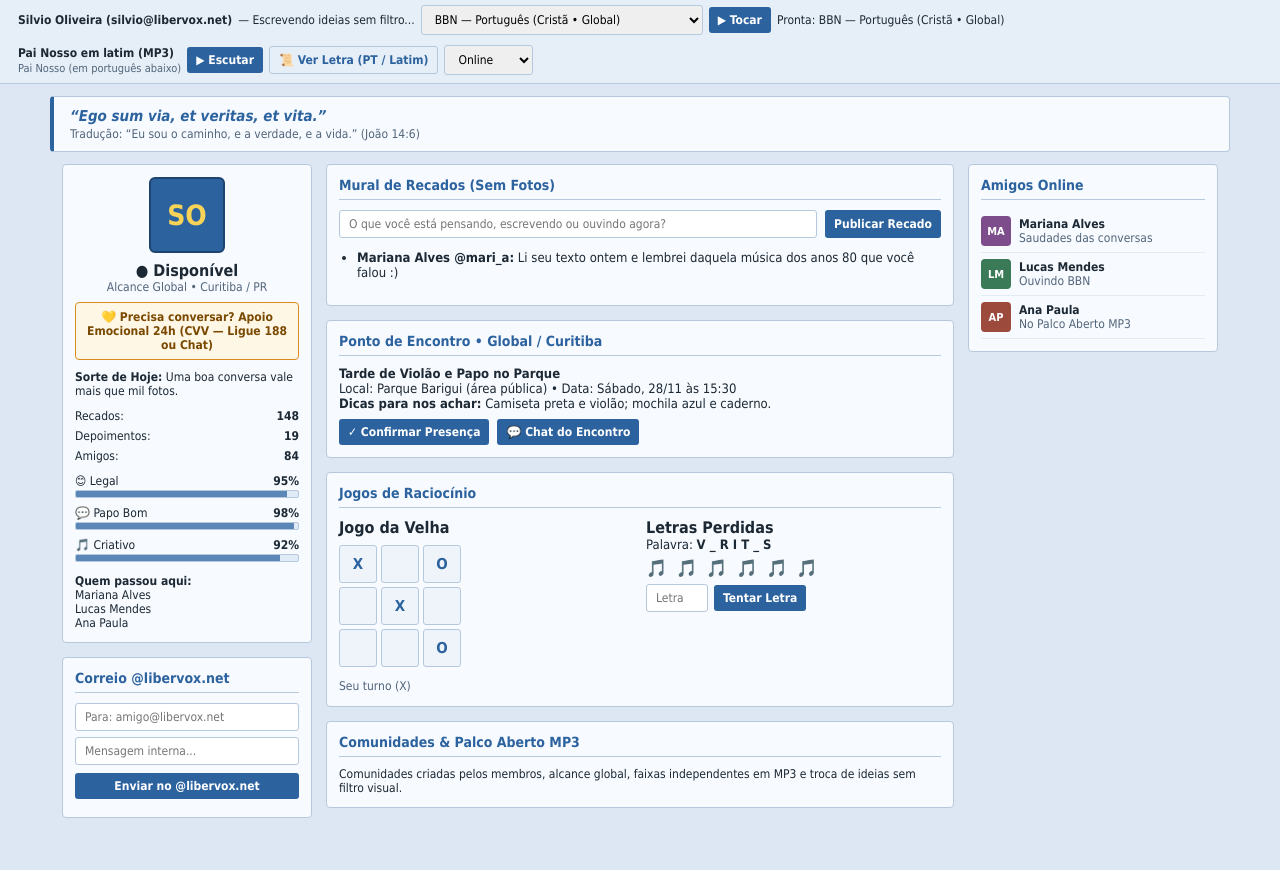
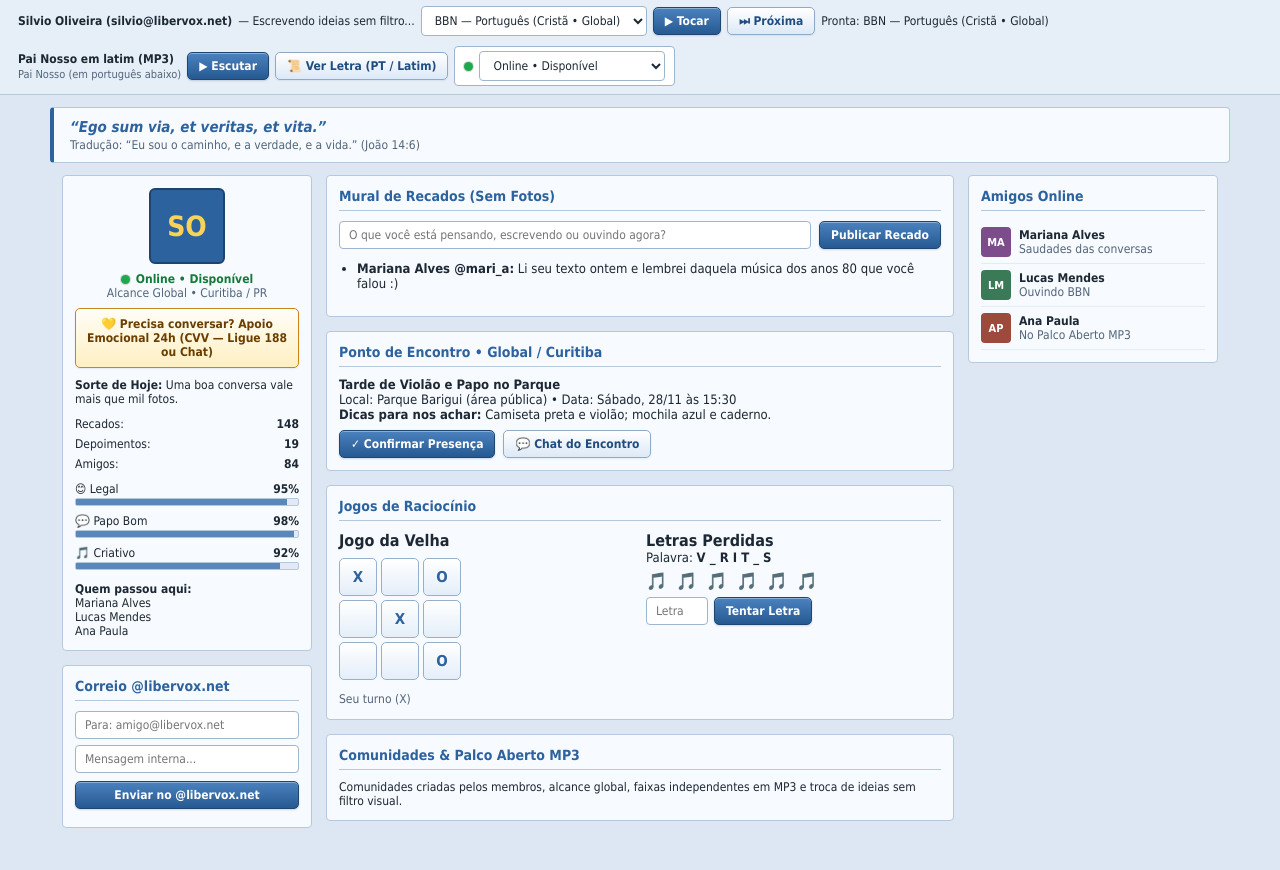
Before and after one commit to libervox-dev/libervox, a plain HTML site: page index.html in a window 1280 px wide. Shown: the part 52-922 px from the top of the page. Drawn offline with Linux system fonts and the light colour scheme.

Commit message:
Update index.html

```diff
--- a/index.html
+++ b/index.html
@@ -60,14 +60,16 @@
     .nav a {
       color: #fff;
       text-decoration: none;
-      background: rgba(255, 255, 255, 0.16);
+      background: rgba(255, 255, 255, 0.18);
       padding: 6px 10px;
-      border-radius: 3px;
-      font-size: 13px;
+      border-radius: 4px;
+      border: 1px solid rgba(255, 255, 255, 0.25);
+      font-size: 12px;
+      font-weight: bold;
     }
 
     .nav a:hover {
-      background: rgba(255, 255, 255, 0.28);
+      background: rgba(255, 255, 255, 0.3);
     }
 
     .subbar {
@@ -88,6 +90,32 @@
       align-items: center;
       gap: 6px;
     }
+
+    .status-pill {
+      display: inline-flex;
+      align-items: center;
+      gap: 6px;
+      padding: 4px 9px;
+      border-radius: 4px;
+      border: 1px solid #9eb5ce;
+      background: #fff;
+      font-weight: bold;
+      font-size: 12px;
+    }
+
+    .status-dot {
+      width: 9px;
+      height: 9px;
+      border-radius: 50%;
+      display: inline-block;
+      box-shadow: 0 0 0 1px rgba(0, 0, 0, 0.15);
+    }
+
+    .status-dot.online { background: #1fa84f; }
+    .status-dot.ausente-30 { background: #e5a100; }
+    .status-dot.ocupado-criando { background: #d93829; }
+    .status-dot.reflexao { background: #3b78b8; }
+    .status-dot.ouvindo { background: #7b4fa3; }
 
     .pater-stack {
       display: flex;
@@ -220,18 +248,39 @@
       border: 2px solid #1d446e;
     }
 
+    .profile-status {
+      display: flex;
+      align-items: center;
+      justify-content: center;
+      gap: 6px;
+      font-weight: bold;
+      font-size: 12px;
+      text-align: center;
+    }
+
+    .profile-status.online { color: #157a38; }
+    .profile-status.ausente-30 { color: #9a6700; }
+    .profile-status.ocupado-criando { color: #b42318; }
+    .profile-status.reflexao { color: #24578c; }
+    .profile-status.ouvindo { color: #5b367d; }
+
     .support-btn {
       display: block;
       text-align: center;
       text-decoration: none;
-      background: #fff7e6;
-      color: #7a4900;
-      border: 1px solid var(--gold);
-      padding: 7px 8px;
-      border-radius: 4px;
+      background: linear-gradient(180deg, #fffdf7 0%, #fff0c2 100%);
+      color: #6b3e00;
+      border: 1px solid #c98518;
+      box-shadow: inset 0 1px 0 #ffffff, 0 1px 2px rgba(0, 0, 0, 0.08);
+      padding: 8px;
+      border-radius: 5px;
       font-size: 12px;
       font-weight: bold;
       margin: 8px 0 10px;
+    }
+
+    .support-btn:hover {
+      background: linear-gradient(180deg, #fff9e6 0%, #ffe699 100%);
     }
 
     .stats-row {
@@ -291,26 +340,48 @@
     .mini-mono.lm { background: #3b7a57; }
     .mini-mono.ap { background: #9c4a3b; }
 
-    button, select, input {
+    select, input {
       font-family: inherit;
       font-size: 12px;
       padding: 6px 9px;
-      border-radius: 3px;
-      border: 1px solid var(--border);
+      border-radius: 4px;
+      border: 1px solid #9eb5ce;
+      background: #fff;
+      color: var(--text);
     }
 
     button {
-      background: var(--accent);
+      font-family: inherit;
+      font-size: 12px;
+      padding: 6px 11px;
+      border-radius: 5px;
+      background: linear-gradient(180deg, #4b82be 0%, #265991 100%);
       color: #fff;
-      border: none;
+      border: 1px solid #1e4673;
+      box-shadow: inset 0 1px 0 rgba(255, 255, 255, 0.35), 0 1px 2px rgba(20, 45, 75, 0.18);
       cursor: pointer;
       font-weight: bold;
+      transition: filter 0.12s ease, transform 0.08s ease;
+    }
+
+    button:hover {
+      filter: brightness(1.06);
+    }
+
+    button:active {
+      transform: translateY(1px);
+      box-shadow: inset 0 1px 3px rgba(0, 0, 0, 0.25);
     }
 
     .secondary-btn {
-      background: #e6eff8;
-      color: var(--accent);
-      border: 1px solid var(--border);
+      background: linear-gradient(180deg, #ffffff 0%, #dce9f7 100%);
+      color: #204d80;
+      border: 1px solid #8fa9c7;
+      box-shadow: inset 0 1px 0 #ffffff, 0 1px 2px rgba(20, 45, 75, 0.08);
+    }
+
+    .secondary-btn:hover {
+      background: linear-gradient(180deg, #f4f9ff 0%, #cbe0f5 100%);
     }
 
     .games-grid {
@@ -333,8 +404,9 @@
     .cell {
       width: 38px;
       height: 38px;
-      background: #eef4fa;
-      border: 1px solid var(--border);
+      background: linear-gradient(180deg, #ffffff 0%, #e4eef9 100%);
+      border: 1px solid #96b0cc;
+      box-shadow: inset 0 1px 0 #ffffff;
       color: var(--accent);
       font-size: 15px;
       font-weight: bold;
@@ -373,10 +445,12 @@
         <option value="https://streams.radiomast.io/844b0a81-f4b9-485e-adaa-aab8d3ea9f7f">BBN — Inglês (Cristã • Global)</option>
         <option value="https://streams.radiomast.io/475ebed1-595e-4717-b888-64fe8fc6b09f">BBN — Espanhol (Cristã • Global)</option>
         <option value="https://streams.radiomast.io/79ce8dd0-c0e9-4443-b887-0fdc1617f8bc">BBN — Alemão (Cristã • Global)</option>
-        <option value="https://stream.srg-ssr.ch/srgssr/rsc_de/mp3/128">Música Clássica — Radio Swiss Classic (MP3)</option>
-        <option value="https://wwfm.streamguys1.com/live-mp3">Música Clássica — WWFM Classical (MP3)</option>
+        <option value="https://stream.srg-ssr.ch/srgssr/rsc_de/mp3/128">Radio Swiss Classic</option>
+        <option value="https://uk2.streamingpulse.com/ssl/vcr1">Venice Classic Radio</option>
+        <option value="https://ice1.somafm.com/groovesalad-128-mp3">SomaFM — Groove Salad</option>
       </select>
       <button type="button" id="radioBtn" onclick="toggleRadio()">▶ Tocar</button>
+      <button type="button" class="secondary-btn" onclick="proximaEstacao()">⏭ Próxima</button>
       <audio id="radioAudio" preload="none"></audio>
       <span id="radioStatus">Pronta: BBN — Português (Cristã • Global)</span>
     </div>
@@ -389,11 +463,16 @@
       <button type="button" id="paterBtn" onclick="togglePaterNoster()">▶ Escutar</button>
       <button type="button" class="secondary-btn" onclick="togglePaterNosterLyrics()">📜 Ver Letra (PT / Latim)</button>
       <audio id="paterNosterAudio" src="./pater-noster.mp3"></audio>
-      <select id="statusSelect">
-        <option>Online</option>
-        <option>Ausente</option>
-        <option>Ocupado</option>
-      </select>
+      <span class="status-pill">
+        <span id="statusDot" class="status-dot online"></span>
+        <select id="statusSelect" onchange="atualizarStatusCor()">
+          <option value="online">Online • Disponível</option>
+          <option value="ausente-30">Ausente • Volto em 30 min</option>
+          <option value="ocupado-criando">Ocupado • Escrevendo</option>
+          <option value="reflexao">Em Reflexão / Leitura</option>
+          <option value="ouvindo">Ouvindo Rádio / Música</option>
+        </select>
+      </span>
     </div>
   </div>
 
@@ -456,7 +535,10 @@
     <aside id="perfil">
       <div class="panel">
         <div class="monogram">SO</div>
-        <div style="text-align:center; font-weight:bold;">● Disponível</div>
+        <div id="profileStatus" class="profile-status online">
+          <span id="profileStatusDot" class="status-dot online"></span>
+          <span id="profileStatusLabel">Online • Disponível</span>
+        </div>
         <div style="text-align:center; font-size:12px; color:var(--muted);">Alcance Global • Curitiba / PR</div>
 
         <a class="support-btn" href="https://cvv.org.br" target="_blank" rel="noopener noreferrer">
@@ -522,7 +604,7 @@
         </div>
         <div style="margin-top:8px; display:flex; gap:8px; flex-wrap:wrap;">
           <button type="button" onclick="alert('Presença confirmada no Ponto de Encontro!')">✓ Confirmar Presença</button>
-          <button type="button" onclick="alert('Chat exclusivo do encontro aberto.')">💬 Chat do Encontro</button>
+          <button type="button" class="secondary-btn" onclick="alert('Chat exclusivo do encontro aberto.')">💬 Chat do Encontro</button>
         </div>
       </div>
 
@@ -581,6 +663,27 @@
     const palavraAlvo = "VERITAS";
     const velhaEstado = ["X", "", "O", "", "X", "", "", "", "O"];
 
+    const statusConfig = {
+      "online": { texto: "Online • Disponível" },
+      "ausente-30": { texto: "Ausente • Volto em 30 min" },
+      "ocupado-criando": { texto: "Ocupado • Escrevendo" },
+      "reflexao": { texto: "Em Reflexão / Leitura" },
+      "ouvindo": { texto: "Ouvindo Rádio / Música" }
+    };
+
+    function atualizarStatusCor() {
+      const estado = document.getElementById("statusSelect").value;
+      const dot = document.getElementById("statusDot");
+      const profileStatus = document.getElementById("profileStatus");
+      const profileDot = document.getElementById("profileStatusDot");
+      const profileLabel = document.getElementById("profileStatusLabel");
+
+      dot.className = "status-dot " + estado;
+      profileStatus.className = "profile-status " + estado;
+      profileDot.className = "status-dot " + estado;
+      profileLabel.textContent = statusConfig[estado].texto;
+    }
+
     function renderVelha() {
       const board = document.getElementById("velhaBoard");
       board.innerHTML = "";
@@ -604,13 +707,32 @@
       const audio = document.getElementById("radioAudio");
       const btn = document.getElementById("radioBtn");
       const status = document.getElementById("radioStatus");
+      const estavaTocando = !audio.paused;
       const url = select.value;
       const nome = select.options[select.selectedIndex].text;
 
       audio.pause();
-      btn.textContent = "▶ Tocar";
       audio.src = url;
-      status.textContent = "Pronta: " + nome;
+
+      if (estavaTocando) {
+        status.textContent = "Conectando: " + nome + "...";
+        audio.play().then(() => {
+          btn.textContent = "⏹ Parar";
+          status.textContent = "No ar (interno): " + nome;
+        }).catch(() => {
+          btn.textContent = "▶ Tocar";
+          status.textContent = "Não foi possível reproduzir este stream no navegador agora.";
+        });
+      } else {
+        btn.textContent = "▶ Tocar";
+        status.textContent = "Pronta: " + nome;
+      }
+    }
+
+    function proximaEstacao() {
+      const select = document.getElementById("stationSelect");
+      select.selectedIndex = (select.selectedIndex + 1) % select.options.length;
+      trocarEstacao();
     }
 
     function toggleRadio() {
```
